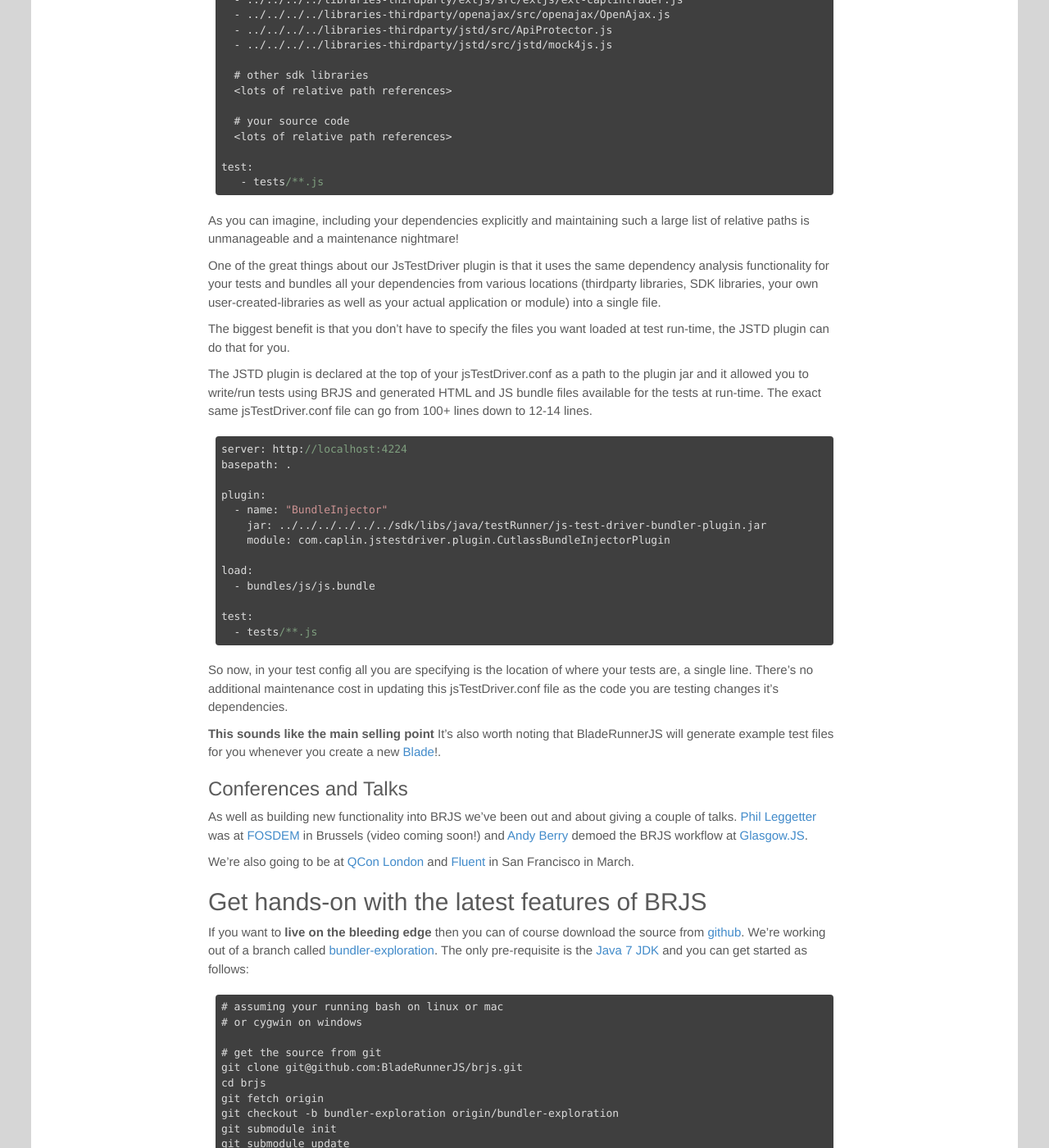
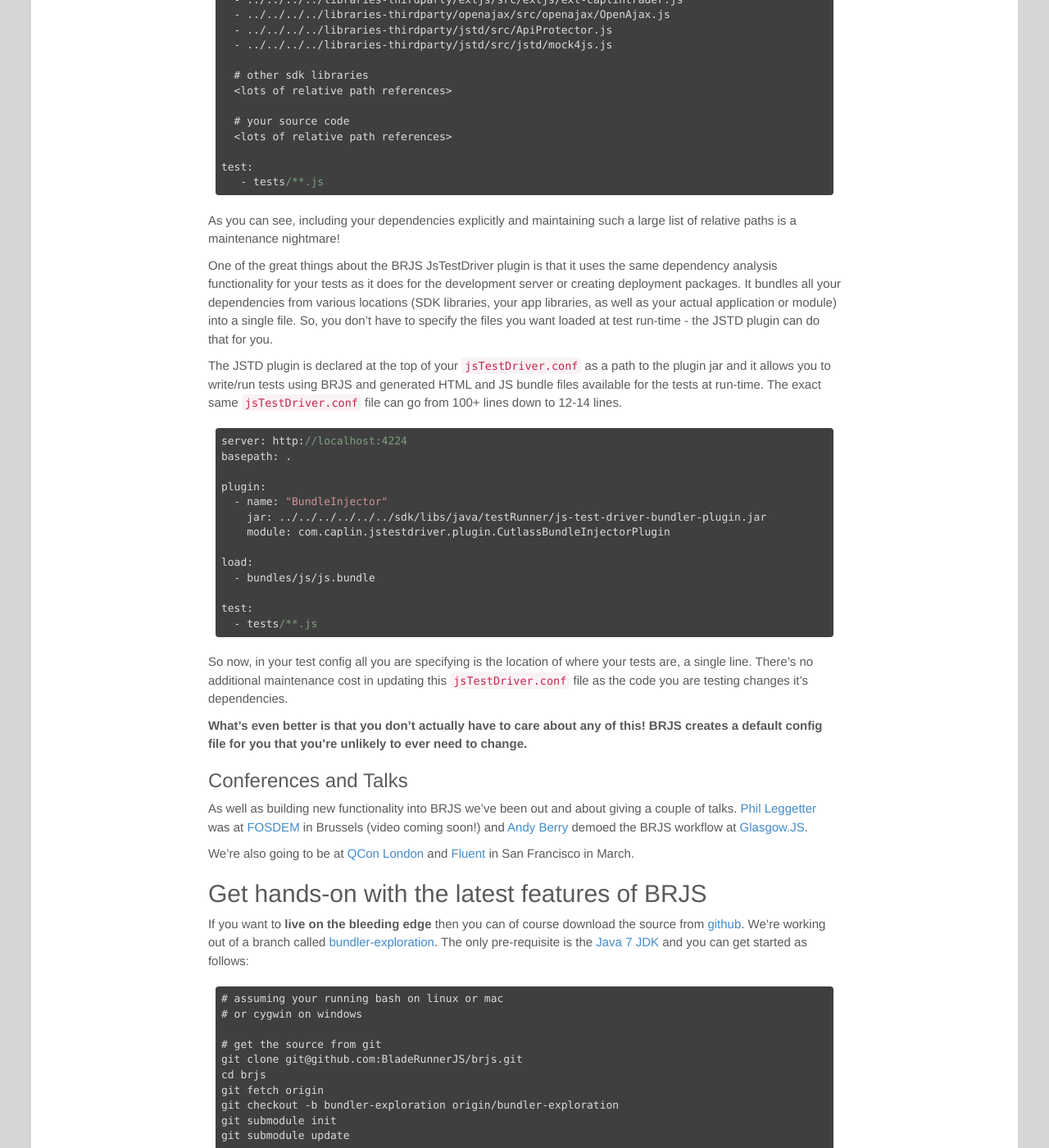
Before and after one commit to BladeRunnerJS/brjs-site, a Jekyll site: the page built from _posts/2014-02-04-bladerunnerjs-sprint-5.md, in a window 1280 px wide and 1400 px high, scrolled down 3281 px. Shown: the whole window at 82% size. Built offline with Jekyll 4.4.1, drawn with Linux system fonts in a browser that asks for light colours; nearby versions of some CDN libraries; Markdown is read by kramdown in place of the engine named in the settings; comment, search, counter and statistics services are not loaded; some of the changed text lies outside the part shown.

Commit message:
final tweaks typos found by other people to follow :)

````diff
--- a/_posts/2014-02-04-bladerunnerjs-sprint-5.md
+++ b/_posts/2014-02-04-bladerunnerjs-sprint-5.md
@@ -4,7 +4,7 @@
 authors: [sospirited]
 thumb: yoda.jpg
 
-excerpt: In this latest sprint we've improved bundling performance, implemented support for auto-serving individual JS files, added jsTestDriver plugin support for our new bundler and started on the new html, i18n and css bundlers.
+excerpt: In this latest sprint we've improved the BRJS Dependency Analysis performance, implemented support for serving individual JavaScript files to improve the debugging experience, added jsTestDriver plugin support for our new bundler and started on the new HTML, i18n and css bundlers.
 
 ---
 
@@ -58,9 +58,9 @@
 
 BRJS can determine that you are using both `awesome/amazing/WowBladeViewModel` and `awesome/fantastic/MegaBladeViewModel` through analysing the code and looking for `require` statements. From here BRJS analyses those Blades for dependencies in the same way. BRJS also looks for any other resources associated with those Blades - CSS, images, HTML templates, i18n, config and so on - and bundles and serves those too.
 
-As stated above, it allows the dev server to only serve the assets that your application actually uses to the client. The same process is also followed when creating a deployment package for your application.
+As stated above, it allows the dev server to only serve the assets that your application actually uses to the client. What's more, the same process is also followed when creating a deployment package for your application.
 
-As you can imagine, analaysing dependencies via file parsing, detecting file changes using file-watching, managing a file cache and any other work that BRJS has to perform comes with its challenges. And up until this sprint the performance of the analysis process wasn't good enough.
+As you can imagine, analysing dependencies via file parsing, detecting file changes using file-watching, managing a file cache and any other work that BRJS has to perform comes with its challenges. And up until this sprint the performance of the analysis process wasn't good enough.
 
 Here's an image showing the progress we've made for our BladeRunnerJS dashboard load times over the past few weeks.
 
@@ -70,7 +70,7 @@
 
 ### Improved Debugging thanks to BundlerPlugins
 
-In our [What is a Large Scale Complex JavaScript App post](http://bladerunnerjs.org/blog/large-scale-complex-javascript-apps/) we confirmed that a large app will of course have a large codebase. So, when it comes to concatenating the JavaScript in that codebase the resulting file can be *very* large.
+In the [What is a Large Scale Complex JavaScript App post](http://bladerunnerjs.org/blog/large-scale-complex-javascript-apps/) we confirmed that a large app will of course have a large codebase. So, when it comes to concatenating the JavaScript in that codebase the resulting file can be *very* large.
 
 Up until now, BladeRunnerJS would bundle your application JS content in a single file and serve that to the browser to ensure that app load-time during development was as fast as possible. This was much faster than serving individual script files via `<script>` tags, each resulting a server request. But it also came at a cost - a difficult JavaScript debugging experience...
 
@@ -102,7 +102,7 @@
 
 ### JsTestDriver Plugin Support for BladeRunnerJS bundling
 
-Here's a very simplified example of a jsTestDriver.conf without a plugin to do the JS bundling work for you:
+Here's a simplified example what a typical JsTestDriver config file (`jsTestDriver.conf`) would look like:
 
 ```
 server: http://localhost:4224
@@ -127,13 +127,11 @@
    - tests/**.js
 ```
 
-As you can imagine, including your dependencies explicitly and maintaining such a large list of relative paths is unmanageable and a maintenance nightmare!
+As you can see, including your dependencies explicitly and maintaining such a large list of relative paths is a maintenance nightmare!
 
-One of the great things about our JsTestDriver plugin is that it uses the same dependency analysis functionality for your tests and bundles all your dependencies from various locations (thirdparty libraries, SDK libraries, your own user-created-libraries as well as your actual application or module) into a single file.
+One of the great things about the BRJS JsTestDriver plugin is that it uses the same dependency analysis functionality for your tests as it does for the development server or creating deployment packages. It bundles all your dependencies from various locations (SDK libraries, your app libraries, as well as your actual application or module) into a single file. So, you don't have to specify the files you want loaded at test run-time - the JSTD plugin can do that for you.
 
-The biggest benefit is that you don't have to specify the files you want loaded at test run-time, the JSTD plugin can do that for you.
-
-The JSTD plugin is declared at the top of your jsTestDriver.conf as a path to the plugin jar and it allowed you to write/run tests using BRJS and generated HTML and JS bundle files available for the tests at run-time. The exact same jsTestDriver.conf file can go from 100+ lines down to 12-14 lines.
+The JSTD plugin is declared at the top of your `jsTestDriver.conf` as a path to the plugin jar and it allows you to write/run tests using BRJS and generated HTML and JS bundle files available for the tests at run-time. The exact same `jsTestDriver.conf` file can go from 100+ lines down to 12-14 lines.
 
 ```
 server: http://localhost:4224
@@ -151,10 +149,9 @@
   - tests/**.js
 ```
 
-So now, in your test config all you are specifying is the location of where your tests are, a single line. There's no additional maintenance cost in updating this jsTestDriver.conf file as the code you are testing changes it's dependencies.
+So now, in your test config all you are specifying is the location of where your tests are, a single line. There's no additional maintenance cost in updating this `jsTestDriver.conf` file as the code you are testing changes it's dependencies.
 
-**This sounds like the main selling point**
-It's also worth noting that BladeRunnerJS will generate example test files for you whenever you create a new [Blade](http://bladerunnerjs.org/docs/concepts/blades/)!.
+**What's even better is that you don't actually have to care about any of this! BRJS creates a default config file for you that you're unlikely to ever need to change.**
 
 ### Conferences and Talks
 
@@ -210,4 +206,6 @@
 
 ## Stay tuned!
 
-We're excited about the BladeRunnerJS v0.4 release. There are a number of ways of keeping track of progress: on [this blog](http://bladerunnerjs.org/blog), on [Twitter](https://twitter.com/BladeRunnerJS), on our [Google Plus page](https://plus.google.com/u/0/108556511900055348789) and on [Github](https://github.com/BladeRunnerJS/brjs). No Facebook!
+We're excited about the BladeRunnerJS v0.4 release. There are a number of ways of keeping track of progress: on [this blog](http://bladerunnerjs.org/blog), on [Twitter](https://twitter.com/BladeRunnerJS), on our [Google Plus page](https://plus.google.com/u/0/108556511900055348789), on [Github](https://github.com/BladeRunnerJS/brjs) or by subscribing to the BRJS mailing list below:
+
+{% include register_form.html %}
````
Also changed, not shown: other parts of _posts/2014-02-04-bladerunnerjs-sprint-5.md (+2 -3 lines).
